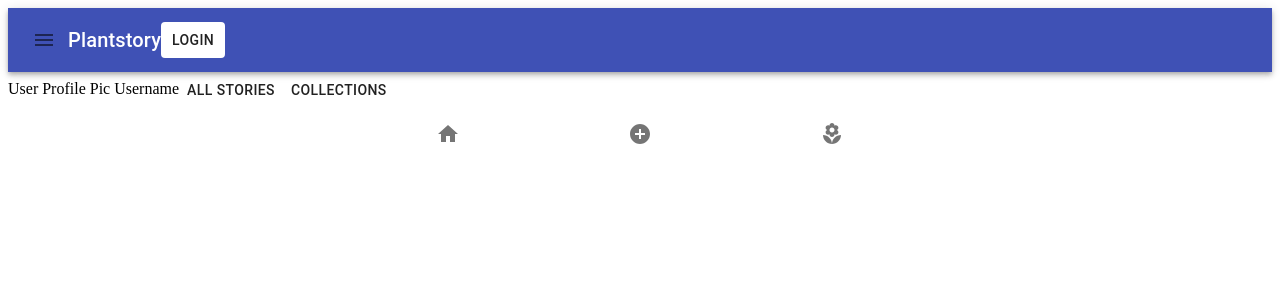
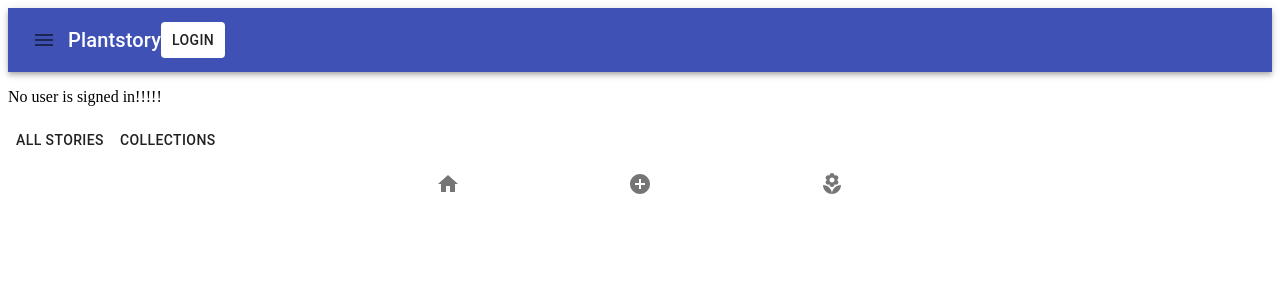
Before and after one commit to jguzz/plantstory-client, a React (Create React App) app: page /profile in a window 1280 px wide. Shown: the top 300 px of the page. Built offline with nearby package versions, Linux system fonts and the light colour scheme; no server answers.

Commit message:
User profile has profile photo and username on profile when signed in

```diff
--- a/src/App.js
+++ b/src/App.js
@@ -97,6 +97,7 @@ class App extends React.Component {
   }
 
   render() {
+    const {currentUser,currentAvatar} = this.state
     return (
       <div>
         <Navbar />
@@ -106,7 +107,7 @@ class App extends React.Component {
           <Route path="/newPost" render={() => <NewPost />} />
           <Route path="/create" render={() => <CreateContainer />} />
           <Route path="/mainfeed" render={() => <MainFeed stories={this.state.stories}/>} />
-          <Route path="/profile" render={() => <Profile stories={this.state.stories} collections={this.state.collections} />} />
+          <Route path="/profile" render={() => <Profile stories={this.state.stories} collections={this.state.collections} currentUser={currentUser} currentAvatar={currentAvatar}/>} />
         </Switch>
         <BottomNav />
       </div>
--- a/src/components/profile/Profile.js
+++ b/src/components/profile/Profile.js
@@ -4,10 +4,12 @@ import User from "./User";
 import AllStories from "./AllStories";
 import CollectionList from "../collection/CollectionList";
 import Button from "@material-ui/core/Button";
-function Profile({stories, collections}) {
+function Profile({stories, collections, currentUser, currentAvatar}) {
   return (
     <>
-      <User />
+    {currentUser?
+      <User currentUser={currentUser} currentAvatar={currentAvatar} />: <p>No user is signed in!!!!!</p>
+    }
       <Button component={Link} to="/profile/stories">
         All Stories
       </Button>
@@ -17,8 +19,7 @@ function Profile({stories, collections}) {
       <Switch>
         <Route path="/profile/stories" render={() => <AllStories stories={stories} />} />
         <Route path="/profile/collection_list" render={() => <CollectionList collections={collections} />} />
-      </Switch>
-    </>
+      </Switch> </>
   );
 }
 
--- a/src/components/profile/User.js
+++ b/src/components/profile/User.js
@@ -1,10 +1,12 @@
 import React from 'react';
 
-function User() {
+function User({currentUser, currentAvatar}) {
   return (
     <>User
 	Profile Pic
+	<img src={`http://localhost:3000/${currentAvatar}`} alt="The current users profile pic"/>
 	Username
+	<p>{currentUser.username}</p>
 	</>
   );
 }
```
